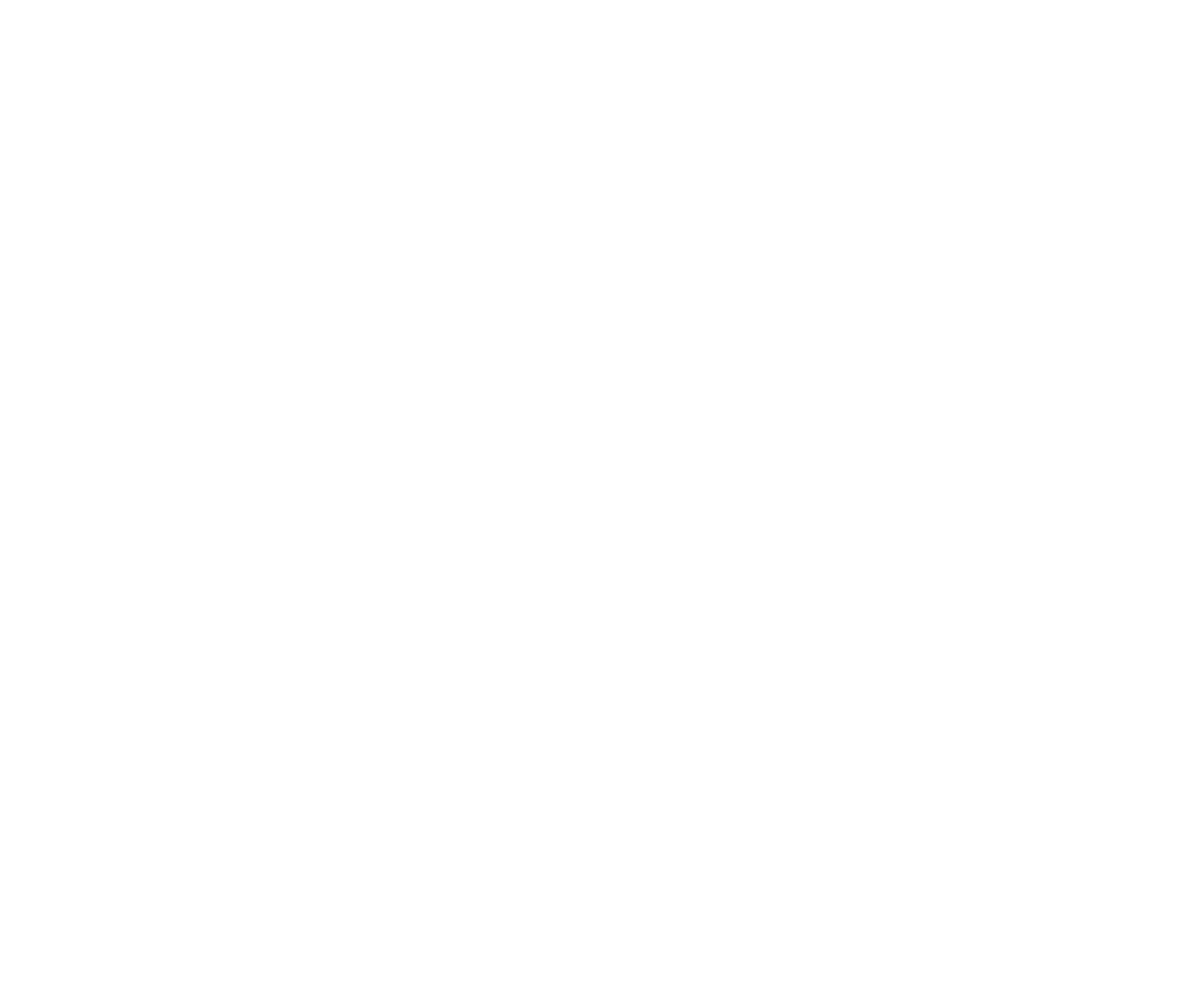
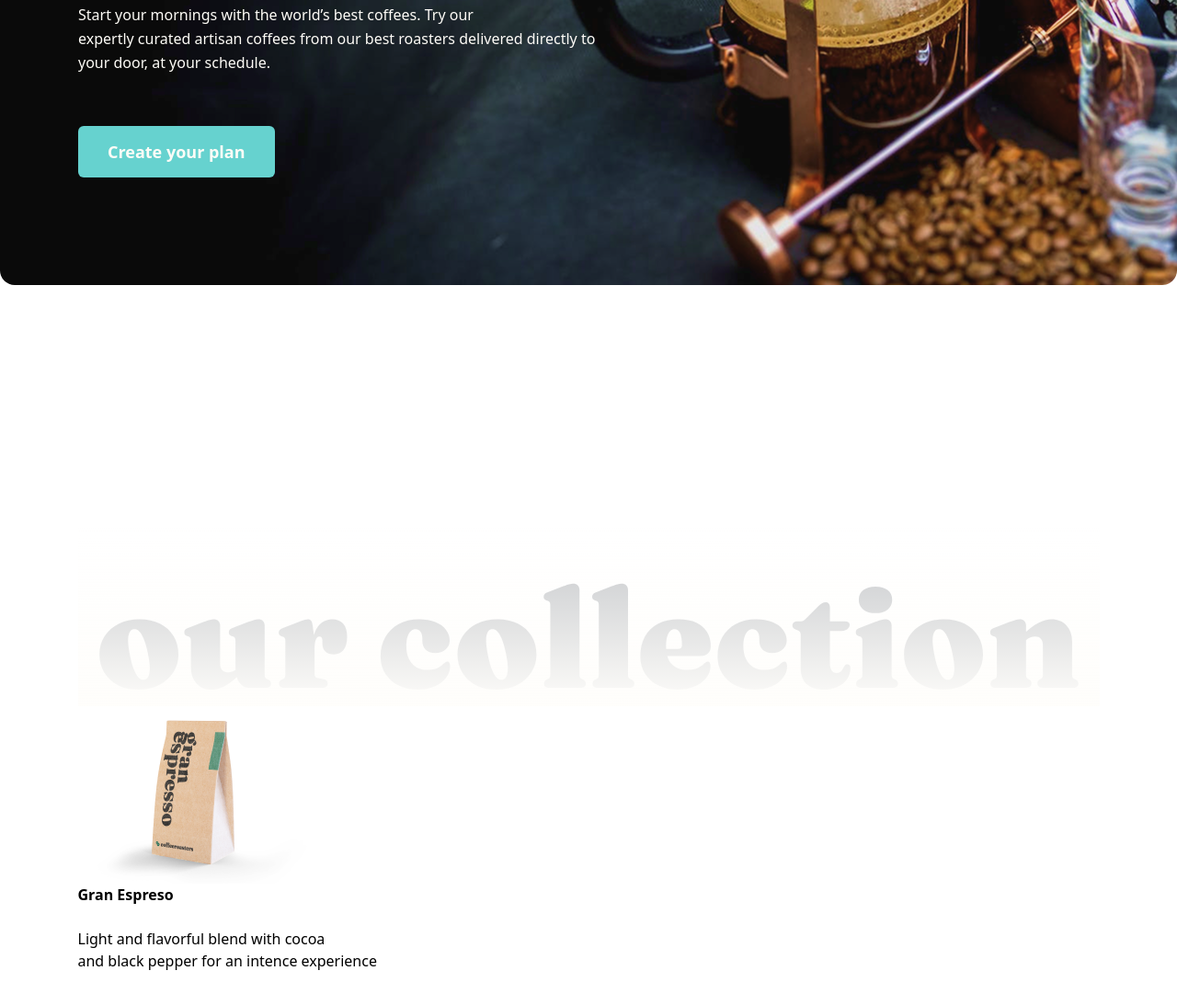
Before and after one commit to Adilov552/Coffeeroaster, a website: page src/index.html in a window 1280 px wide. Shown: the part 357-1450 px from the top of the page at 92% size. Before the commit the page ends 800 px from the top, so only its background shows below. Drawn offline with Linux system fonts and the light colour scheme.

Commit message:
add our-collaction

```diff
--- a/src/index.html
+++ b/src/index.html
@@ -35,9 +35,22 @@
                 <h1 class="font-black sm:text-5xl text-[40px] md:mb-8 mb-6">Great coffee <br>made simple.</h1>
                 <p class="font-normal md:text-base text-sm leading-[26px] md:mb-[56px] mb-10">
                 Start your mornings with the world’s best coffees. Try our <br> expertly curated artisan coffees from our best roasters delivered directly to <br> your door, at your schedule.</p>
-                <button class="py-4 px-8 bg-[#66D2CF] rounded-[6px] font-black text-lg leading-6 cursor-pointer hover:bg-amber-300 ">Create your plan</button>
+                <button class="py-4 px-8 bg-[#66D2CF] rounded-[6px] font-black text-lg leading-6 cursor-pointer   ">Create your plan</button>
             </div>
         </div>
+        <section class="pt-[136px] pb-[100px]">
+            <div class="max-w-[1151px] w-full mx-auto px-5 pt-[126px] relative">
+                <img class="absolute top-0 -z-10" src="images/our-collaction/collactionbgimg.svg" alt="">
+                <ul class="grid grid-cols-4 ">
+                    <li class="max-w-[255px] w-full text-[#333D4B] ">
+                        <img class="mb-[71px]" src="images/our-collaction/haridor1 copy.png" alt="haridor1" width="255" height="193">
+                        <h3 class="font-black   leading-normal mb-6">Gran Espreso</h3>
+                        <p class="font-normal text-base">Light and flavorful blend with cocoa <br> and black pepper for an intence experience <br></p>
+                    </li>
+
+                </ul>
+            </div>
+        </section>
     </main>
 </body>
 </html>
```
Also changed, not shown: src/images/Who-choose-us/box-img1.svg (added), src/images/Who-choose-us/box-img2.svg (added), src/images/Who-choose-us/box-img3.svg (added), src/images/our-collaction/collactionbgimg.svg (added), src/images/our-collaction/haridor1 copy.png (added), src/images/our-collaction/haridor2.png (added), src/images/our-collaction/haridor3.png (added), src/images/our-collaction/haridor4.png (added), src/output.css.
